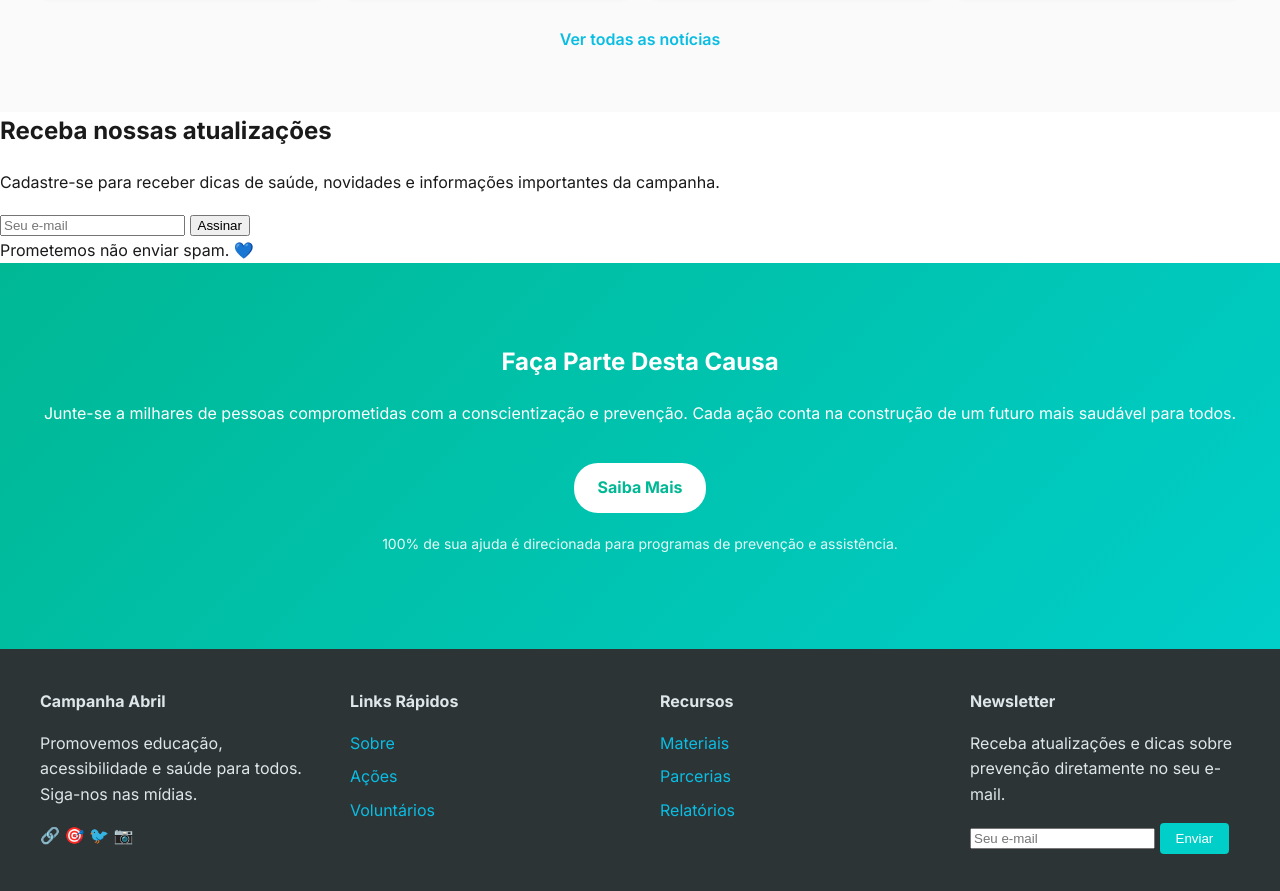
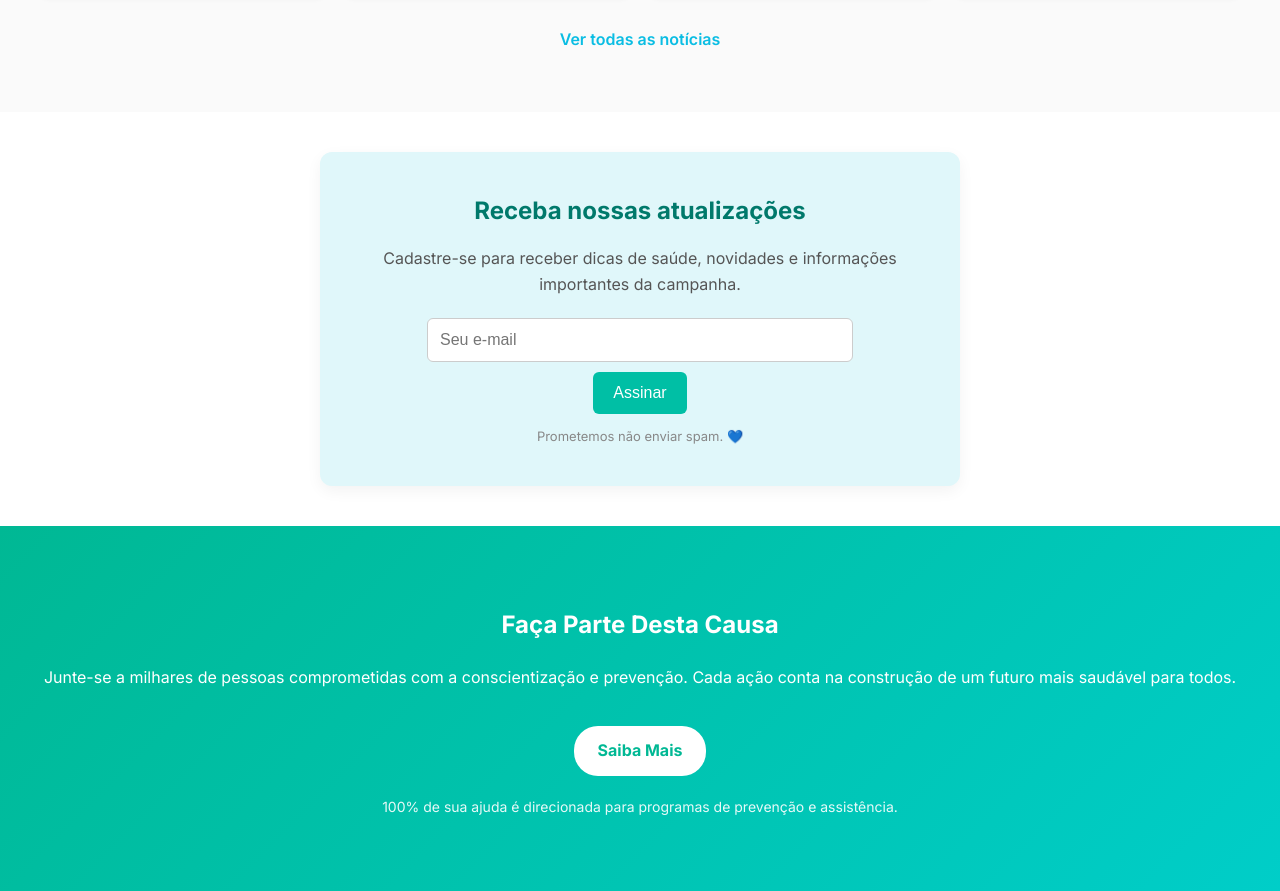
Before and after one commit to MayoralAJ/redesociais, a plain HTML site: page index.html in a window 1280 px wide. Shown: the part 1176-2067 px from the top of the page. Drawn offline with Linux system fonts and the light colour scheme.

Commit message:
Update style.css

```diff
--- a/style.css
+++ b/style.css
@@ -183,3 +183,64 @@ body {
     margin-top: 40px;
     font-size: 13px;
   }
+
+
+  .newsletter {
+    background: #e0f7fa;
+    padding: 40px 20px;
+    text-align: center;
+    border-radius: 12px;
+    max-width: 600px;
+    margin: 40px auto;
+    box-shadow: 0 5px 15px rgba(0, 0, 0, 0.05);
+  }
+
+  .newsletter h2 {
+    font-size: 24px;
+    margin-bottom: 10px;
+    color: #00796b;
+  }
+
+  .newsletter p {
+    font-size: 16px;
+    color: #555;
+    margin-bottom: 20px;
+  }
+
+  .newsletter-form {
+    display: flex;
+    flex-direction: column;
+    align-items: center;
+    gap: 10px;
+  }
+
+  .newsletter-form input[type="email"] {
+    padding: 12px;
+    width: 100%;
+    max-width: 400px;
+    border: 1px solid #ccc;
+    border-radius: 6px;
+    font-size: 16px;
+  }
+
+  .newsletter-form button {
+    background: #00bfa5;
+    color: white;
+    border: none;
+    padding: 12px 20px;
+    font-size: 16px;
+    border-radius: 6px;
+    cursor: pointer;
+    transition: background 0.3s;
+  }
+
+  .newsletter-form button:hover {
+    background: #009e88;
+  }
+
+  .small-text {
+    display: block;
+    margin-top: 12px;
+    font-size: 13px;
+    color: #888;
+  }
```
